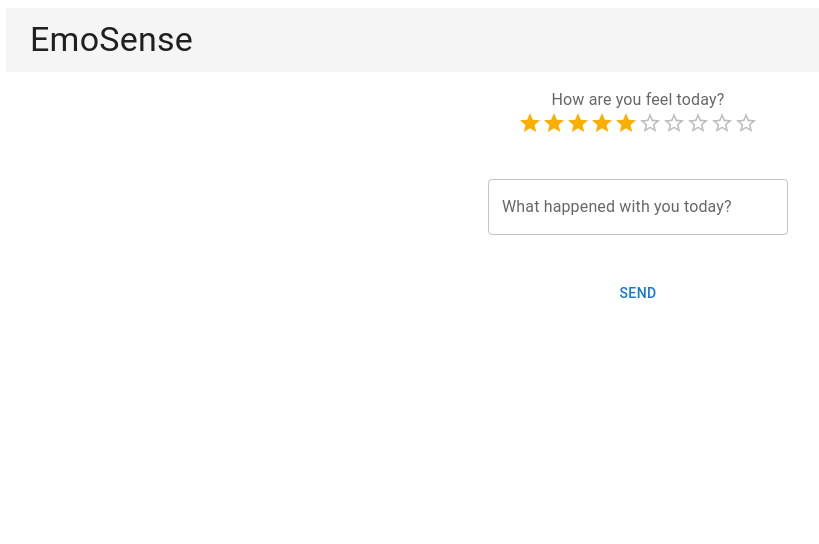
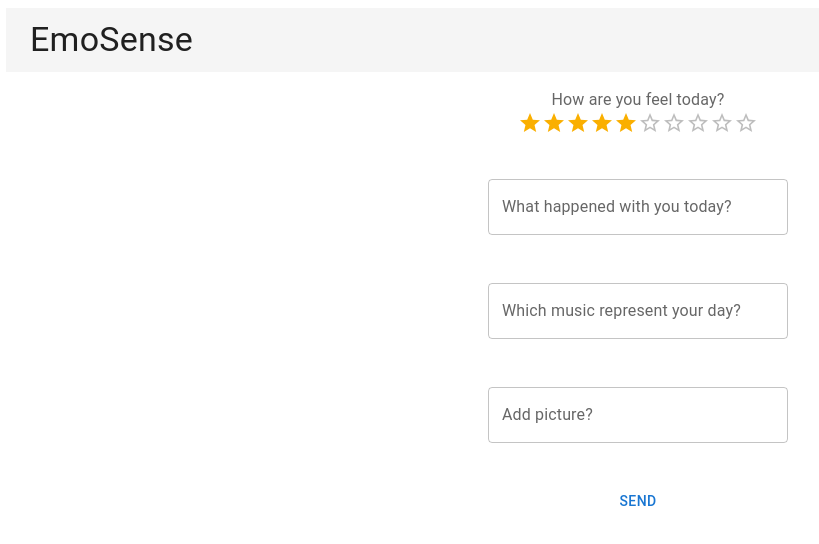
Before and after one commit to csakafeda/Moodily, a React (Vite) app in the folder frontend/: page /moodForm in a window 1280 px wide. Shown: the top 544 px of the page, without its empty margins (2-821 px from the left). Built offline with nearby package versions, Linux system fonts and the light colour scheme.

Commit message:
add post fetch for daily mood

```diff
--- /dev/null
+++ b/frontend/src/Tools/sendReport.js
@@ -0,0 +1,24 @@
+export const submitReport = (rate, text, music, picture) => {
+    console.log({
+            "moodRate": rate,
+            "moodDescription": text,
+            "moodPicture": picture,
+            "moodMusic": music
+        }
+    )
+    fetch("/api", {
+        method: "POST",
+        headers: {
+            "Content-Type": "application/json"
+        },
+        body: JSON.stringify({
+            "moodRate": rate,
+            "moodDescription": text,
+            "moodPicture": music,
+            "moodMusic": picture
+        })
+    })
+        .then(res => {
+            console.log(res.json());
+        })
+}
--- a/frontend/src/pages/MoodForm.jsx
+++ b/frontend/src/pages/MoodForm.jsx
@@ -5,50 +5,101 @@ import {
     InputLabel,
     TextField,
     Button,
+    Box
 } from "@mui/material";
-import { useState } from "react";
+import {useState} from "react";
+import {submitReport} from "../Tools/sendReport.js";
 
 export default function MoodForm() {
-    const [moodText, setMoodText] = useState("");
-    const [moodNumber, setMoodNumber] = useState("5");
+    const [text, setText] = useState("");
+    const [rate, setRate] = useState("");
+    const [music, setMusic] = useState("");
+    const [picture, setPicture] = useState("");
 
-    const handleMoodTextChange = (e) => {
-        setMoodText(e.target.value);
+    const handleRateChange = (e) => {
+        setRate(e.target.value);
     };
 
-    const handleMoodNumberChange = (e) => {
-        setMoodNumber(e.target.value);
+    const handleTextChange = (e) => {
+        setText(e.target.value);
     };
 
-    const handleSubmit = () => {};
+    const handleMusicChange = (e) => {
+        setMusic(e.target.value);
+    };
+
+    const handlePictureChange = (e) => {
+        setPicture(e.target.value);
+    };
+
+    const handleSubmit = (e) => {
+        e.preventDefault();
+        const formData = new FormData(e.target);
+        const entries = [...formData.entries()];
+        const formObject = entries.reduce((prev, entry) => {
+            const [key, value] = entry;
+            prev[key] = value;
+            return prev;
+        }, {});
+        console.log({
+            "moodRate": rate,
+            "moodDescription": text,
+            "moodPicture": picture,
+            "moodMusic": music
+        });
+        submitReport(rate, text, music, picture);
+    };
 
     return (
         <>
-            <Container align="center" sx={{ padding: "1rem" }}>
-                <InputLabel id="mood-number">How are you feel today?</InputLabel>
+            <Box onSubmit={handleSubmit} component={"form"}>
+                <Container align="center" sx={{padding: "1rem"}}>
+                    <InputLabel id="rate">How are you feel today?</InputLabel>
                     <Rating
-                    labelid="mood-number"
+                        labelid="rate"
                         defaultValue={5}
                         max={10}
-                    onChange={handleMoodNumberChange}
+                        onChange={handleRateChange}
                     />
                 </Container>
 
-            <Container align="center" sx={{ padding: "1rem" }}>
-                <FormControl sx={{ m: 1, width: 300 }}>
+                <Container align="center" sx={{padding: "1rem"}}>
+                    <FormControl sx={{m: 1, width: 300}}>
                         <TextField
                             label="What happened with you today?"
-                        id="mood-text"
-                        value={moodText}
-                        onChange={handleMoodTextChange}
+                            id="text"
+                            value={text}
+                            onChange={handleTextChange}
                         ></TextField>
                     </FormControl>
                 </Container>
-            <Container align="center" sx={{ padding: "1rem" }}>
-                <Button align="center" onClick={handleSubmit}>
+
+                <Container align="center" sx={{padding: "1rem"}}>
+                    <FormControl sx={{m: 1, width: 300}}>
+                        <TextField
+                            label="Which music represent your day?"
+                            id="music"
+                            onChange={handleMusicChange}
+                        ></TextField>
+                    </FormControl>
+                </Container>
+
+                <Container align="center" sx={{padding: "1rem"}}>
+                    <FormControl sx={{m: 1, width: 300}}>
+                        <TextField
+                            label="Add picture?"
+                            id="picture"
+                            onChange={handlePictureChange}
+                        ></TextField>
+                    </FormControl>
+                </Container>
+
+                <Container align="center" sx={{padding: "1rem"}}>
+                    <Button align="center" type={"submit"}>
                         Send
                     </Button>
                 </Container>
+            </Box>
         </>
     );
 }
```
Lines whose indentation alone changed are shown as unchanged.
